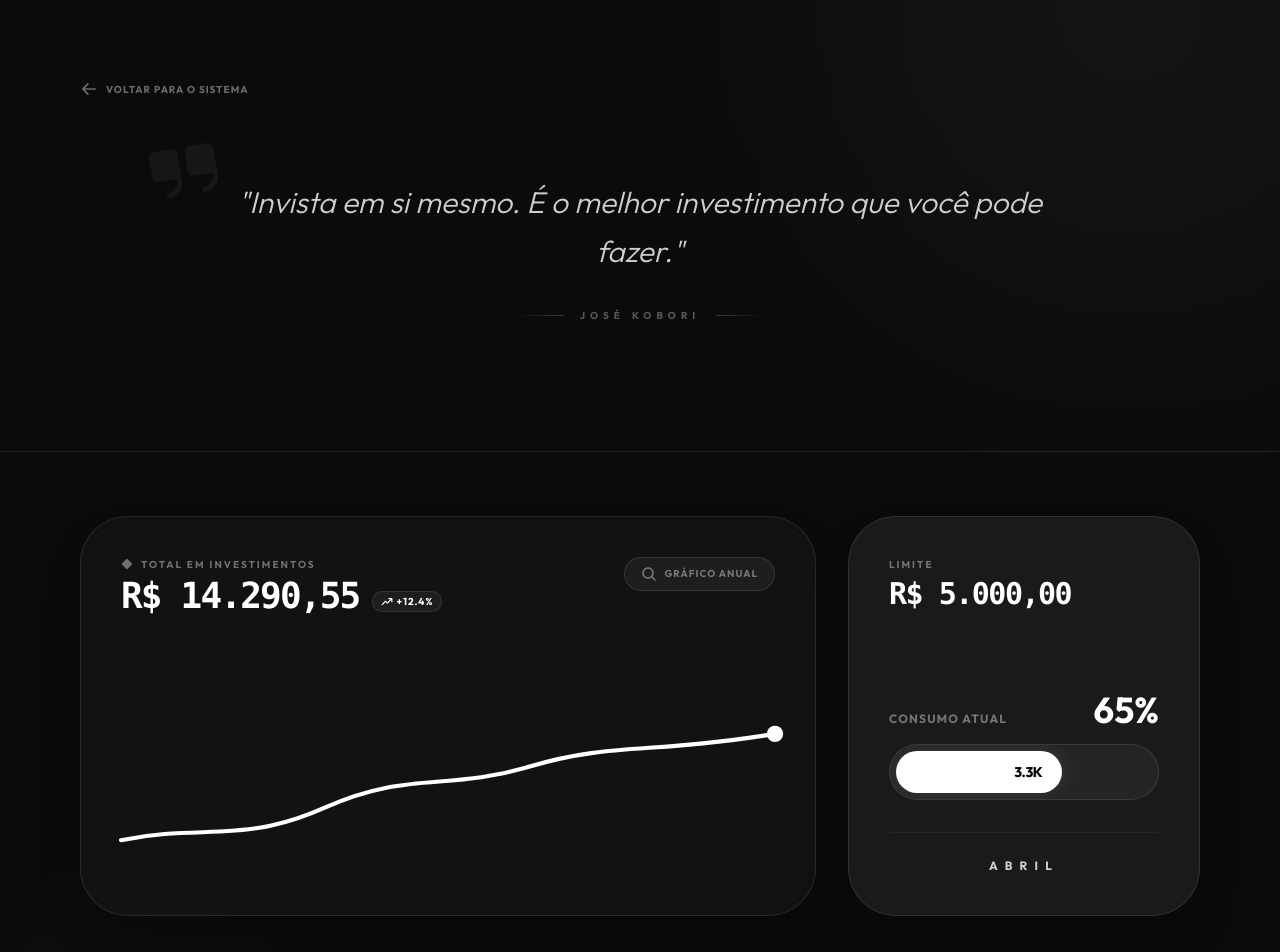
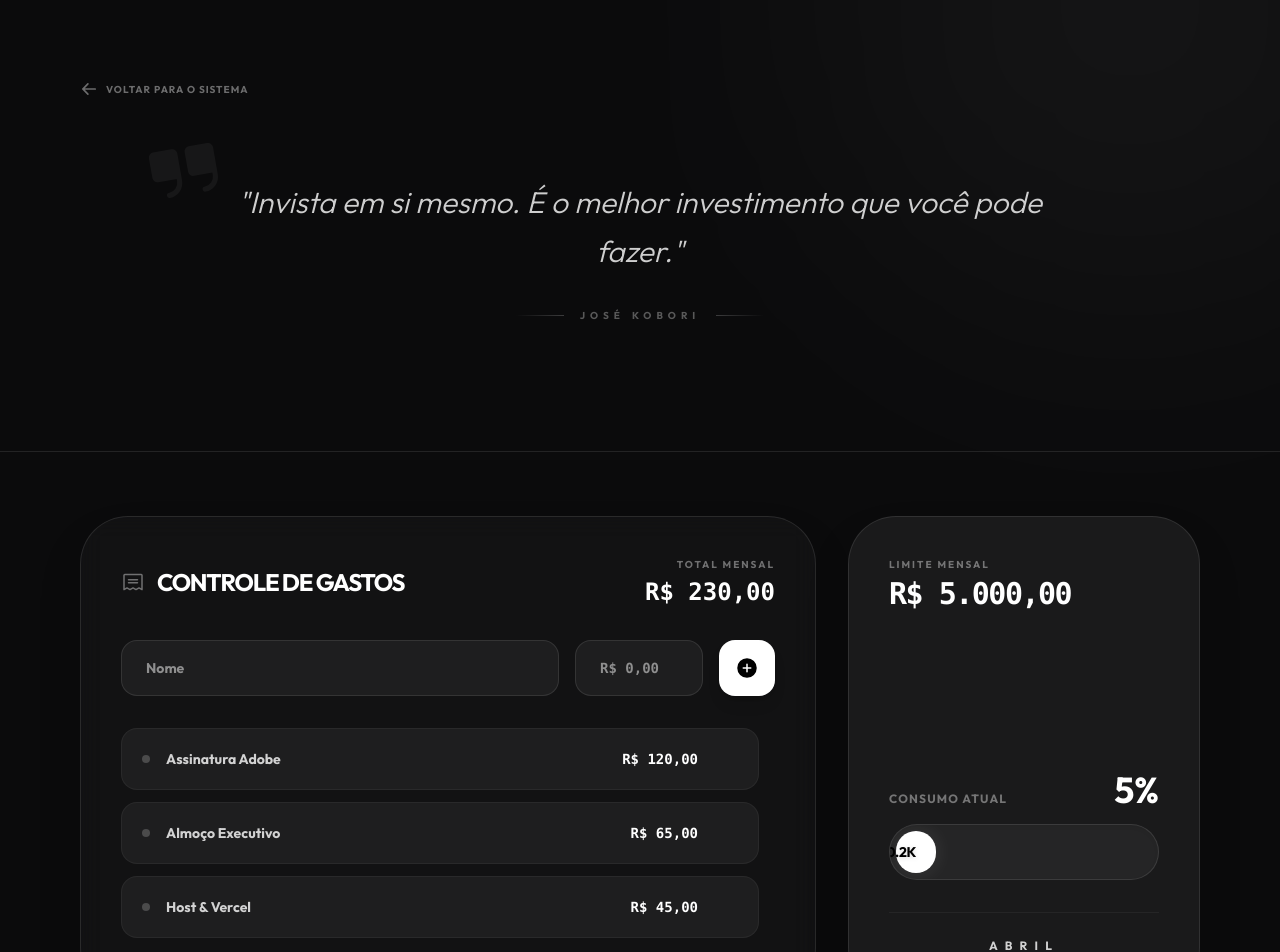
Before and after one commit to charlesmsobreira-cmd/InverseBrainrot, a Next.js app: page /financas in a window 1280 px wide. Shown: the top 952 px of the page. Built offline with nearby package versions, Linux system fonts and the light colour scheme.

Commit message:
style: Renomeação da seção para Controle de Gastos

```diff
--- a/src/app/financas/page.tsx
+++ b/src/app/financas/page.tsx
@@ -31,8 +31,15 @@ export default function FinancePage() {
 
   // -- Finance State --
   const [patrimonio, setPatrimonio] = useState(14290.55);
-  const [spent, setSpent] = useState(3250.00);
   const [limit, setLimit] = useState(5000.00);
+
+  const [expenses, setExpenses] = useState<{id: string, label: string, value: number}[]>([
+    { id: '1', label: 'Assinatura Adobe', value: 120.00 },
+    { id: '2', label: 'Almoço Executivo', value: 65.00 },
+    { id: '3', label: 'Host & Vercel', value: 45.00 },
+  ]);
+  const [expenseName, setExpenseName] = useState('');
+  const [expenseValue, setExpenseValue] = useState('');
 
   // -- UI State --
   const [isEditing, setIsEditing] = useState(false);
@@ -47,23 +54,39 @@ export default function FinancePage() {
     const seed = now.getFullYear() + now.getMonth() + now.getDate();
     setQuote(financeQuotes[seed % financeQuotes.length]);
 
-    const savedData = localStorage.getItem('finance_data_v2');
+    const savedData = localStorage.getItem('finance_data_v3');
     if (savedData) {
       const parsed = JSON.parse(savedData);
-      setPatrimonio(parsed.patrimonio);
-      setSpent(parsed.spent || 3250.00);
+      setPatrimonio(parsed.patrimonio || 14290.55);
       setLimit(parsed.limit || 5000.00);
+      if (parsed.expenses) setExpenses(parsed.expenses);
     }
 
     return () => { document.body.style.backgroundColor = ''; };
   }, []);
 
-  const saveFinanceData = () => {
-    localStorage.setItem('finance_data_v2', JSON.stringify({ patrimonio, spent, limit }));
-    setIsEditing(false);
+  useEffect(() => {
+    localStorage.setItem('finance_data_v3', JSON.stringify({ patrimonio, limit, expenses }));
+  }, [patrimonio, limit, expenses]);
+
+  const addExpense = () => {
+    if (!expenseName || !expenseValue) return;
+    const newExpense = {
+      id: Math.random().toString(36).substr(2, 9),
+      label: expenseName,
+      value: parseFloat(expenseValue)
+    };
+    setExpenses([...expenses, newExpense]);
+    setExpenseName('');
+    setExpenseValue('');
+  };
+
+  const removeExpense = (id: string) => {
+    setExpenses(expenses.filter(e => e.id !== id));
   };
 
   // -- Calculations --
+  const spent = expenses.reduce((acc, curr) => acc + curr.value, 0);
   const spentPercentage = Math.min((spent / (limit || 1)) * 100, 100);
   const remaining = Math.max(limit - spent, 0);
 
@@ -103,52 +126,72 @@ export default function FinancePage() {
       {/* --- Royal Dashboard Grid --- */}
       <div className="grid grid-cols-1 md:grid-cols-12 gap-8 max-w-[1400px] mx-auto relative z-10">
 
-        {/* Row 1: Total Assets & Expense Control */}
-        {/* Main Growth Card */}
+        {/* Row 1: Expense Catalog & Limit Tracking */}
+        {/* Expense Catalog Card (Replaced Investment) */}
         <motion.div
           initial={{ opacity: 0, y: 30 }}
           whileInView={{ opacity: 1, y: 0 }}
-          className="md:col-span-8 bg-white/3 border border-white/10 rounded-[3rem] p-10 shadow-2xl relative backdrop-blur-md h-[400px] flex flex-col justify-between"
+          className="md:col-span-8 bg-white/3 border border-white/10 rounded-[3rem] p-10 shadow-2xl relative backdrop-blur-md h-[480px] flex flex-col"
         >
-          <div className="flex justify-between items-start">
-            <div>
-              <div className="flex items-center gap-2 mb-1">
-                <Diamond size={12} weight="fill" className="text-white/40" />
-                <span className="text-[10px] font-black uppercase tracking-[0.2em] text-white/40 block">Total em Investimentos</span>
-              </div>
-              {isEditing ? (
-                <input
-                  type="number" step="0.01" value={patrimonio} onChange={e => setPatrimonio(parseFloat(e.target.value))}
-                  className="bg-white/5 border-b border-white text-4xl font-black text-white font-mono outline-none w-full max-w-sm mt-2"
-                />
-              ) : (
-                <div className="flex items-baseline gap-3">
-                  <h3 className="text-4xl font-black text-white font-mono tracking-tighter">
-                    {patrimonio.toLocaleString('pt-BR', { style: 'currency', currency: 'BRL' })}
-                  </h3>
-                  <div className="flex items-center gap-1 text-white text-[10px] font-bold uppercase tracking-widest bg-white/5 px-2 py-0.5 rounded-full border border-white/10">
-                    <TrendUp size={12} weight="bold" /> +12.4%
-                  </div>
-                </div>
-              )}
+          <div className="flex justify-between items-center mb-8">
+            <div className="flex items-center gap-3">
+              <Receipt size={24} className="text-white/40" />
+              <h3 className="text-2xl font-black uppercase tracking-tighter text-white">Controle de Gastos</h3>
             </div>
+            <div className="text-right">
+              <span className="text-[10px] font-black uppercase tracking-[0.2em] text-white/40 block mb-1">Total Mensal</span>
+              <span className="text-2xl font-mono font-bold text-white">
+                {spent.toLocaleString('pt-BR', { style: 'currency', currency: 'BRL' })}
+              </span>
+            </div>
+          </div>
+
+          {/* Quick Add Form */}
+          <div className="flex gap-4 mb-8">
+            <input
+              placeholder="Nome" value={expenseName} onChange={e => setExpenseName(e.target.value)}
+              className="flex-1 bg-white/5 border border-white/10 rounded-2xl px-6 py-4 text-white text-sm outline-none focus:border-white/30 transition-all font-bold"
+            />
+            <input
+              type="number" placeholder="R$ 0,00" value={expenseValue} onChange={e => setExpenseValue(e.target.value)}
+              className="w-32 bg-white/5 border border-white/10 rounded-2xl px-6 py-4 text-white text-sm outline-none focus:border-white/30 transition-all font-mono font-bold"
+            />
             <button
-              onClick={() => setIsExpanded(true)}
-              className="flex items-center gap-2 px-4 py-2 bg-white/5 text-white/40 border border-white/10 rounded-full text-[10px] font-bold uppercase tracking-widest hover:bg-white/10 hover:text-white transition-colors"
+              onClick={addExpense}
+              className="p-4 bg-white text-black rounded-2xl hover:scale-105 active:scale-95 transition-all shadow-lg"
             >
-              <MagnifyingGlass size={16} weight="bold" /> Gráfico Anual
+              <PlusCircle size={24} weight="fill" />
             </button>
           </div>
 
-          <div className="h-44 w-full flex items-end relative overflow-visible">
-            <svg viewBox="0 0 800 150" className="w-full h-full overflow-visible">
-              <motion.path
-                d="M0,140 C100,120 150,145 250,100 C350,55 400,80 500,50 C600,20 650,35 800,10"
-                fill="none" stroke="white" strokeWidth="5" strokeLinecap="round"
-                initial={{ pathLength: 0 }} whileInView={{ pathLength: 1 }} transition={{ duration: 2 }}
-              />
-              <motion.circle cx="800" cy="10" r="10" fill="white" />
-            </svg>
+          {/* Scrolling Expense List */}
+          <div className="flex-1 overflow-y-auto pr-4 space-y-3 custom-scrollbar">
+            {expenses.map(exp => (
+              <motion.div
+                layout initial={{ opacity: 0, x: -10 }} animate={{ opacity: 1, x: 0 }}
+                key={exp.id}
+                className="flex items-center justify-between p-5 bg-white/5 border border-white/5 rounded-2xl group hover:border-white/10 transition-all"
+              >
+                <div className="flex items-center gap-4">
+                  <div className="w-2 h-2 rounded-full bg-white/20 group-hover:bg-white transition-colors" />
+                  <span className="text-sm font-bold text-white/80">{exp.label}</span>
+                </div>
+                <div className="flex items-center gap-6">
+                  <span className="font-mono text-sm font-black text-white">
+                    {exp.value.toLocaleString('pt-BR', { style: 'currency', currency: 'BRL' })}
+                  </span>
+                  <button onClick={() => removeExpense(exp.id)} className="opacity-0 group-hover:opacity-40 hover:opacity-100 text-white transition-all">
+                    <X size={16} weight="bold" />
+                  </button>
+                </div>
+              </motion.div>
+            ))}
+            {expenses.length === 0 && (
+              <div className="h-full flex flex-col items-center justify-center text-white/20">
+                <Receipt size={48} weight="thin" className="mb-4" />
+                <p className="text-xs uppercase font-black tracking-[0.3em]">Nenhum gasto catalogado</p>
+              </div>
+            )}
           </div>
         </motion.div>
 
@@ -156,12 +199,12 @@ export default function FinancePage() {
         <motion.div
           initial={{ opacity: 0, x: 30 }}
           whileInView={{ opacity: 1, x: 0 }}
-          className="md:col-span-4 bg-[#1A1A1B] border border-white/10 rounded-[3rem] p-10 shadow-2xl relative overflow-hidden flex flex-col justify-between h-[400px]"
+          className="md:col-span-4 bg-[#1A1A1B] border border-white/10 rounded-[3rem] p-10 shadow-2xl relative overflow-hidden flex flex-col justify-between h-[480px]"
         >
           <div className="flex justify-between items-start">
             <div>
               <div className="flex items-center gap-2 mb-1">
-                <span className="text-[10px] font-bold uppercase tracking-[0.2em] text-white/40 block">Limite</span>
+                <span className="text-[10px] font-bold uppercase tracking-[0.2em] text-white/40 block">Limite Mensal</span>
               </div>
               {isEditing ? (
                 <input
@@ -169,16 +212,18 @@ export default function FinancePage() {
                   className="bg-white/5 border-b border-white text-3xl font-black text-white font-mono outline-none w-full"
                 />
               ) : (
-                <div className="text-3xl font-black font-mono tracking-tighter text-white">
+                <div className="text-3xl font-black font-mono tracking-tighter text-white" onClick={() => setIsEditing(true)}>
                   {limit.toLocaleString('pt-BR', { style: 'currency', currency: 'BRL' })}
                 </div>
               )}
             </div>
             {isEditing && (
-              <div className="flex gap-2">
-                <button onClick={() => setSpent(prev => Math.max(prev - 100, 0))} className="text-white/20 hover:text-white"><MinusCircle size={20} /></button>
-                <button onClick={() => setSpent(prev => prev + 100)} className="text-white hover:scale-110 transition-transform"><PlusCircle size={20} /></button>
-              </div>
+              <button
+                onClick={() => setIsEditing(false)}
+                className="p-2 bg-white/10 rounded-full text-white hover:bg-white/20 transition-all"
+              >
+                <Check size={20} weight="bold" />
+              </button>
             )}
           </div>
 
@@ -325,7 +370,46 @@ export default function FinancePage() {
           </div>
         </motion.div>
 
-        {/* Row 4: Decorative Divider */}
+        {/* Row 4: Final Investment Evolution (Purely Visual) */}
+        <FullWidthDivider />
+        <motion.div
+          initial={{ opacity: 0 }}
+          whileInView={{ opacity: 1 }}
+          className="md:col-span-12 w-full py-20 flex flex-col"
+        >
+          <div className="flex flex-col items-center mb-12">
+            <div className="flex items-center gap-2 opacity-40 mb-3">
+              <Diamond size={16} weight="fill" />
+              <span className="text-[11px] font-black uppercase tracking-[0.4em]">Evolução Patrimonial</span>
+            </div>
+            {isEditing ? (
+              <input
+                type="number" step="0.01" value={patrimonio} onChange={e => setPatrimonio(parseFloat(e.target.value))}
+                className="bg-white/5 border-b border-white text-6xl font-black text-white font-mono outline-none text-center max-w-xl"
+              />
+            ) : (
+              <h3 className="text-6xl font-black text-white font-mono tracking-tighter" onClick={() => setIsEditing(true)}>
+                {patrimonio.toLocaleString('pt-BR', { style: 'currency', currency: 'BRL' })}
+              </h3>
+            )}
+          </div>
+
+          <div className="h-64 w-full flex items-end relative overflow-visible opacity-50 brightness-150">
+            <svg viewBox="0 0 1400 200" className="w-full h-full overflow-visible">
+              <motion.path
+                d="M0,180 C200,160 300,190 500,140 C700,90 800,110 1000,70 C1200,30 1300,50 1400,10"
+                fill="none" stroke="white" strokeWidth="3" strokeLinecap="round"
+                initial={{ pathLength: 0 }} whileInView={{ pathLength: 1 }} transition={{ duration: 3, ease: "easeInOut" }}
+              />
+              <motion.circle
+                initial={{ opacity: 0 }} whileInView={{ opacity: 1 }} transition={{ delay: 2.5 }}
+                cx="1400" cy="10" r="6" fill="white"
+              />
+            </svg>
+          </div>
+        </motion.div>
+
+        {/* Row 5: Decorative Divider */}
         <FullWidthDivider />
         <div className="md:col-span-12 py-10 flex flex-col items-center gap-8">
            <div className="h-px w-32 bg-gradient-to-r from-transparent via-white/20 to-transparent" />
@@ -403,6 +487,26 @@ export default function FinancePage() {
         .animate-spin-slow {
           animation: spin-slow 20s linear infinite;
         }
+        /* Custom scrollbar for long lists */
+        .custom-scrollbar::-webkit-scrollbar {
+          width: 4px;
+        }
+        .custom-scrollbar::-webkit-scrollbar-track {
+          background: rgba(255, 255, 255, 0.02);
+        }
+        .custom-scrollbar::-webkit-scrollbar-thumb {
+          background: rgba(255, 255, 255, 0.1);
+          border-radius: 10px;
+        }
+        /* Hide number input spinners */
+        input::-webkit-outer-spin-button,
+        input::-webkit-inner-spin-button {
+          -webkit-appearance: none;
+          margin: 0;
+        }
+        input[type=number] {
+          -moz-appearance: textfield;
+        }
       `}</style>
     </main>
   );
```
